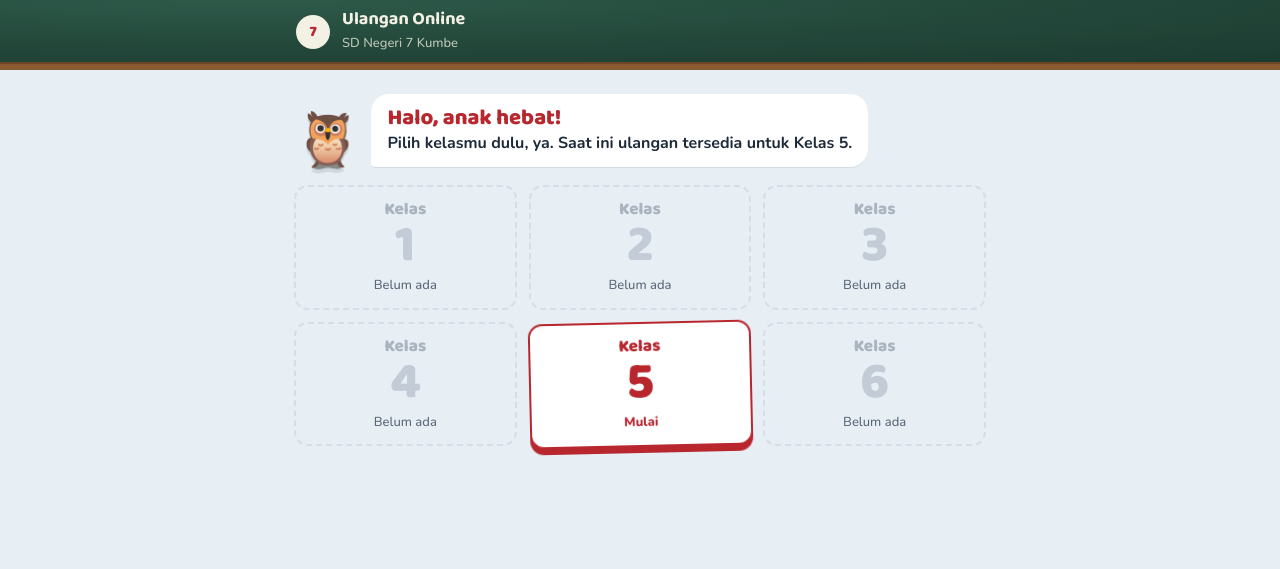
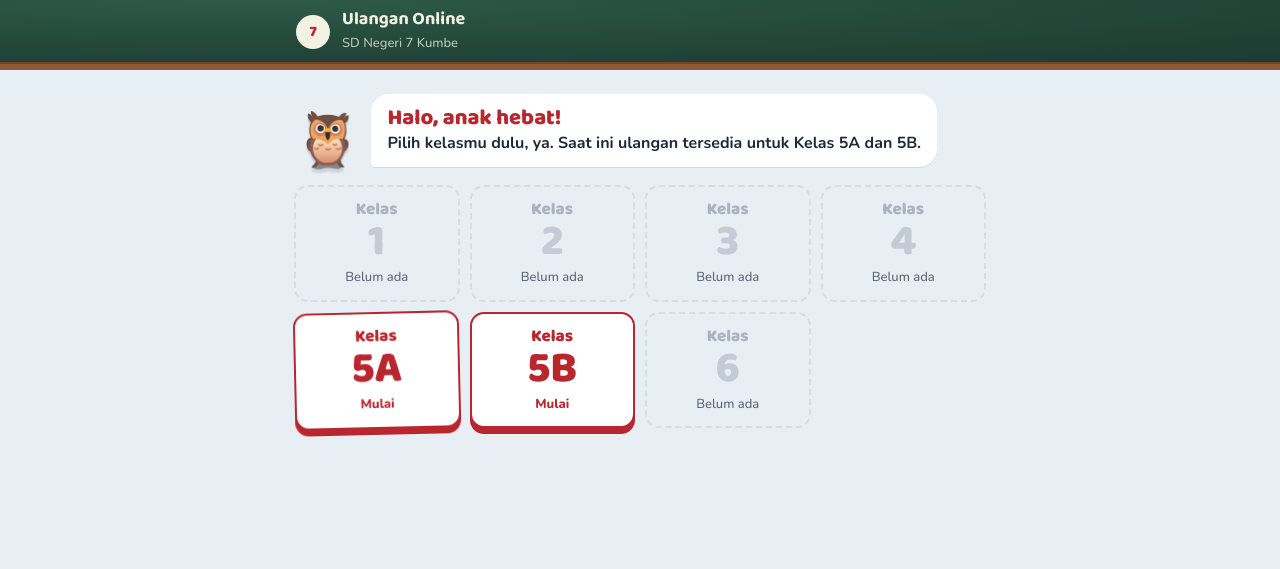
Before and after one commit to Larubiimipas/ulangan-sd, a plain HTML site: page index.html in a window 1280 px wide. Drawn offline with nearby package versions, Linux system fonts and the light colour scheme.

Commit message:
Kelas 5 dibagi 5A dan 5B (guru, kode, nilai terpisah)

```diff
--- a/index.html
+++ b/index.html
@@ -54,9 +54,9 @@ main{max-width:720px;margin:0 auto;padding:20px 14px 120px}
 .sambut h1{font-size:clamp(28px,7vw,40px);font-weight:800;color:var(--tinta)}
 .sambut p{margin:6px 0 0;color:var(--abu);font-size:16px;max-width:52ch}
 
-.kelas-grid{display:grid;grid-template-columns:repeat(3,1fr);gap:12px}
+.kelas-grid{display:grid;grid-template-columns:repeat(4,1fr);gap:10px}
 .kelas{background:var(--kertas);border:2px solid #d5dee8;border-radius:var(--r);padding:14px 8px 12px;text-align:center}
-.kelas .angka{font:800 52px/1 var(--fd);color:#c3ccd6}
+.kelas .angka{font:800 44px/1 var(--fd);color:#c3ccd6;white-space:nowrap}
 .kelas .kata-kelas{display:block;font:800 17px/1 var(--fd);color:#aab4bf;margin-bottom:2px}
 .kelas.on .kata-kelas{color:var(--merah)}
 .kelas small{display:block;font-size:13px;color:var(--abu);margin-top:4px}
@@ -294,6 +294,7 @@ body.lebar main{max-width:1040px}
   .tabel th,.tabel td{padding:7px 6px}
   .admin-tabs button{font-size:14px}
   .link-guru{margin-top:22px}
+  .kelas small{font-size:12px;white-space:nowrap}
 }
 @media (prefers-reduced-motion:reduce){*{animation:none!important;transition:none!important}.stempel svg path{stroke-dashoffset:0}}
 </style>
@@ -331,7 +332,10 @@ const CONFIG = {
   MAKS_KELUAR: 3,             // keluar sebanyak ini → jawaban dikumpulkan otomatis
   SHEET_URL: "https://docs.google.com/spreadsheets/d/16aKAgU24CTsNJUC4khLV9oitSvTRJqUffOGcbB7sDfc/edit" // hanya bisa dibuka pemilik
 };
-const KELAS_AKTIF = ["5"];
+// Daftar kelas/rombel di halaman awal. Kelas 5 dibagi 5A dan 5B: masing-masing punya
+// guru, kata sandi, kode ulangan, dan nilai sendiri, tetapi memakai bank soal Kelas 5.
+const DAFTAR_KELAS = ["1","2","3","4","5A","5B","6"];
+const KELAS_AKTIF = ["5A","5B"];
 // Jumlah soal per bab yang diambil acak dari bank soal untuk setiap siswa (total 40).
 // Bab Bilangan Cacah: 5 subbab A–E masing-masing 4 soal.
 // Bab KPK & FPB: subbab A, B, C masing-masing 5 soal.
@@ -481,7 +485,7 @@ ipas: [
 ]
 };
 
-const DATA = {"5": BANK};
+const DATA = {"5": BANK, "5A": BANK, "5B": BANK};   // "5" tetap ada untuk sesi lama
 
 const $ = s => document.querySelector(s);
 const app = $("#app");
@@ -510,9 +514,9 @@ function atas(){ window.scrollTo({top:0}); }
 /* ---------- Pilih kelas ---------- */
 function layarKelas(){
   stopTimer(); bawah(); papan("Ulangan Online");
-  let h = `<div class="awan"><span class="maskot" aria-hidden="true">🦉</span><div class="gelembung"><b>Halo, anak hebat!</b>Pilih kelasmu dulu, ya. Saat ini ulangan tersedia untuk Kelas 5.</div></div><div class="kelas-grid">`;
-  for(let k=1;k<=6;k++){
-    const on = KELAS_AKTIF.includes(String(k));
+  let h = `<div class="awan"><span class="maskot" aria-hidden="true">🦉</span><div class="gelembung"><b>Halo, anak hebat!</b>Pilih kelasmu dulu, ya. Saat ini ulangan tersedia untuk Kelas 5A dan 5B.</div></div><div class="kelas-grid">`;
+  for(const k of DAFTAR_KELAS){
+    const on = KELAS_AKTIF.includes(k);
     h += `<button class="kelas ${on?"on":""}" ${on?`onclick="pilihKelas('${k}')"`:"disabled"} aria-label="Kelas ${k}${on?"":", belum tersedia"}"><span class="kata-kelas">Kelas</span><span class="angka">${k}</span><small>${on?"Mulai":"Belum ada"}</small></button>`;
   }
   app.innerHTML = h + `</div>`; atas();
```
